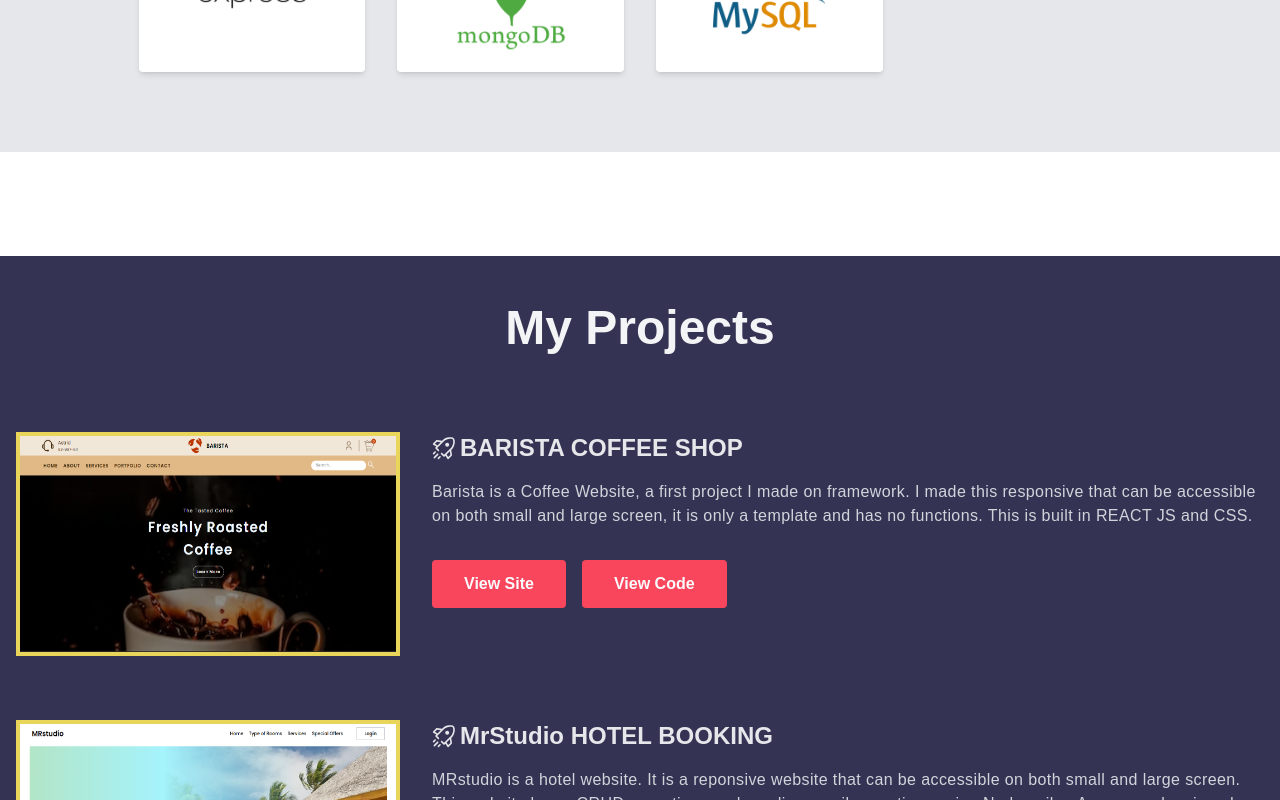
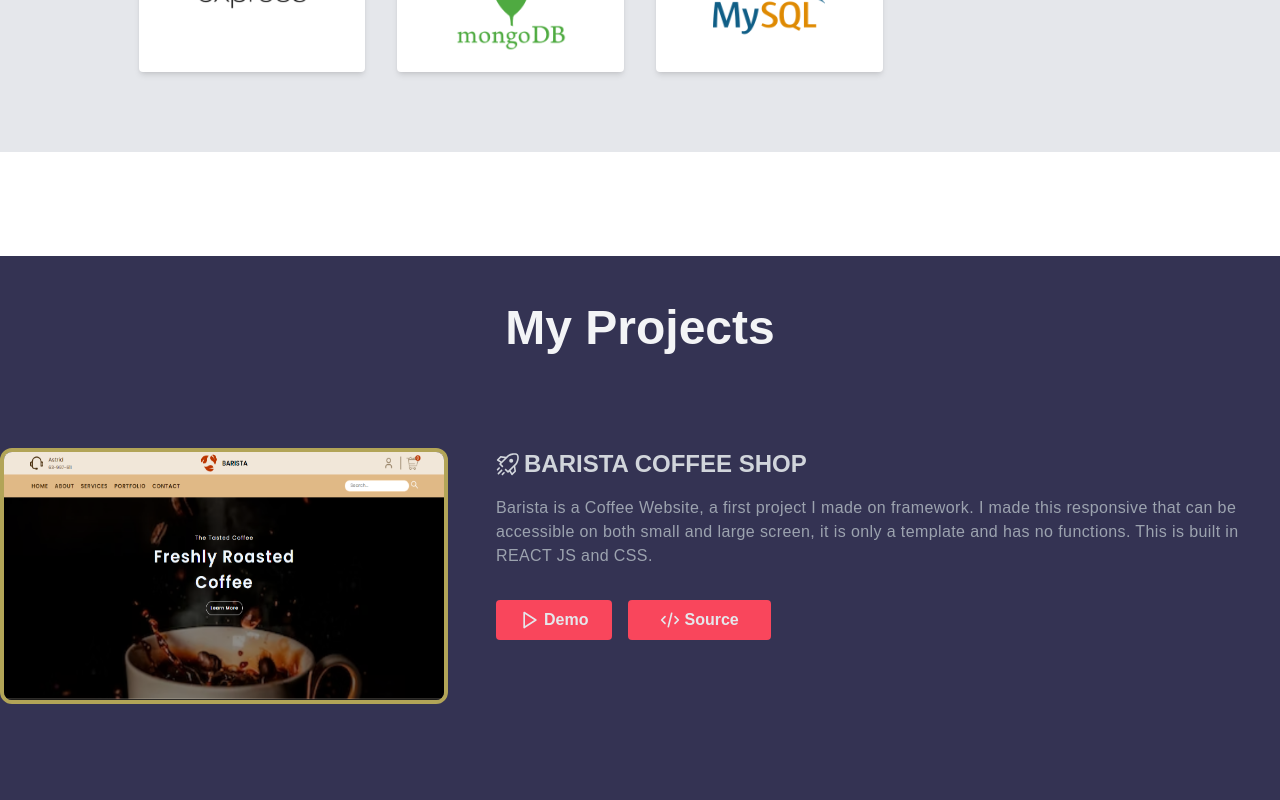
Before and after one commit to astridpx/Portfolio, a React (Vite) app: page / in a window 1280 px wide. Shown: the part 2000-2800 px from the top of the page. Built offline with nearby package versions, Linux system fonts and the light colour scheme.

Commit message:
style: Modify card style

```diff
--- a/src/components/Project-Card.jsx
+++ b/src/components/Project-Card.jsx
@@ -1,12 +1,14 @@
 /* eslint-disable react/prop-types */
 import { RxRocket } from "react-icons/rx";
 import { Link } from "react-router-dom";
+import { FiPlay } from "react-icons/fi";
+import { HiOutlineCode } from "react-icons/hi";
 
 const ProjectCard = ({ image, title, details, url, github }) => {
   return (
     <>
-      <section className="flex px-4 gap-x-8 py-8">
-        <div className="h-56 w-96 min-w-[24rem] border-4 border-main-yellow relative cursor-pointer flex items-center justify-center hover:scale-105 transition-all duration-75 ">
+      <section className="flex space-x-12 py-12 ">
+        <div className="h-64  min-w-[28rem] border-4 border-main-yellow/70 rounded-xl overflow-hidden cursor-pointer flex items-center justify-center hover:scale-105 transition-all duration-100 ">
           <img
             src={image}
             alt="Project Image"
@@ -15,25 +17,31 @@ const ProjectCard = ({ image, title, details, url, github }) => {
         </div>
 
         <article className="">
-          <h1 className="font-bold text-gray-200  text-2xl flex items-center cursor-pointer gap-x-1 mb-4">
+          <h1 className="font-semibold text-gray-300  text-2xl flex items-center cursor-pointer gap-x-1 mb-4">
             <span>
               <RxRocket />
             </span>
             {title}
           </h1>
 
-          <p className="mb-8 w-full  text-gray-300 tracking-wide">{details}</p>
+          <p className="mb-8  text-gray-400 tracking-wide">{details}</p>
 
-          <div className="flex space-x-4">
-            <button className="px-8 py-3 bg-main-red text-gray-50 font-semibold rounded ">
+          <div className="flex space-x-4 ">
+            <button className="px-6 py-2 bg-main-red text-gray-200 font-semibold rounded flex items-center gap-x-1 hover:bg-main-red/80">
+              <span>
+                <FiPlay className="text-xl" />
+              </span>
               <Link target="_blank" to={url}>
-                View Site
+                Demo
               </Link>
             </button>
 
-            <button className="px-8 py-3 bg-main-red text-gray-50 font-semibold rounded">
+            <button className="px-8 py-2 bg-main-red text-gray-200 font-semibold rounded flex items-center gap-x-1 hover:bg-main-red/80">
+              <span>
+                <HiOutlineCode className="text-xl " />
+              </span>
               <Link target="_blank" to={github}>
-                View Code
+                Source
               </Link>
             </button>
           </div>
```
